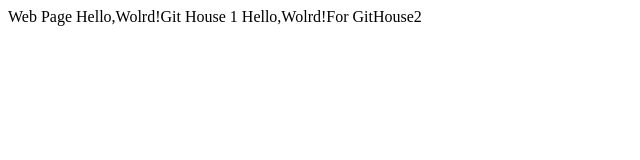
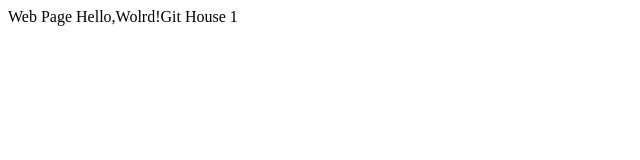
Before and after one commit to AdamGaoChina/LearnGit, a plain HTML site: page index.html in a window 1280 px wide. Shown: the whole page, without its empty margins (0-640 px from the left). Drawn offline with Linux system fonts and the light colour scheme.

Commit message:
I think it's really import to change to this.

```diff
--- a/index.html
+++ b/index.html
@@ -2,6 +2,5 @@
 	<head>Web Page</head>
 	<body>
 		Hello,Wolrd!Git House 1
-		Hello,Wolrd!For GitHouse2
 	</body>
 </html>
```
